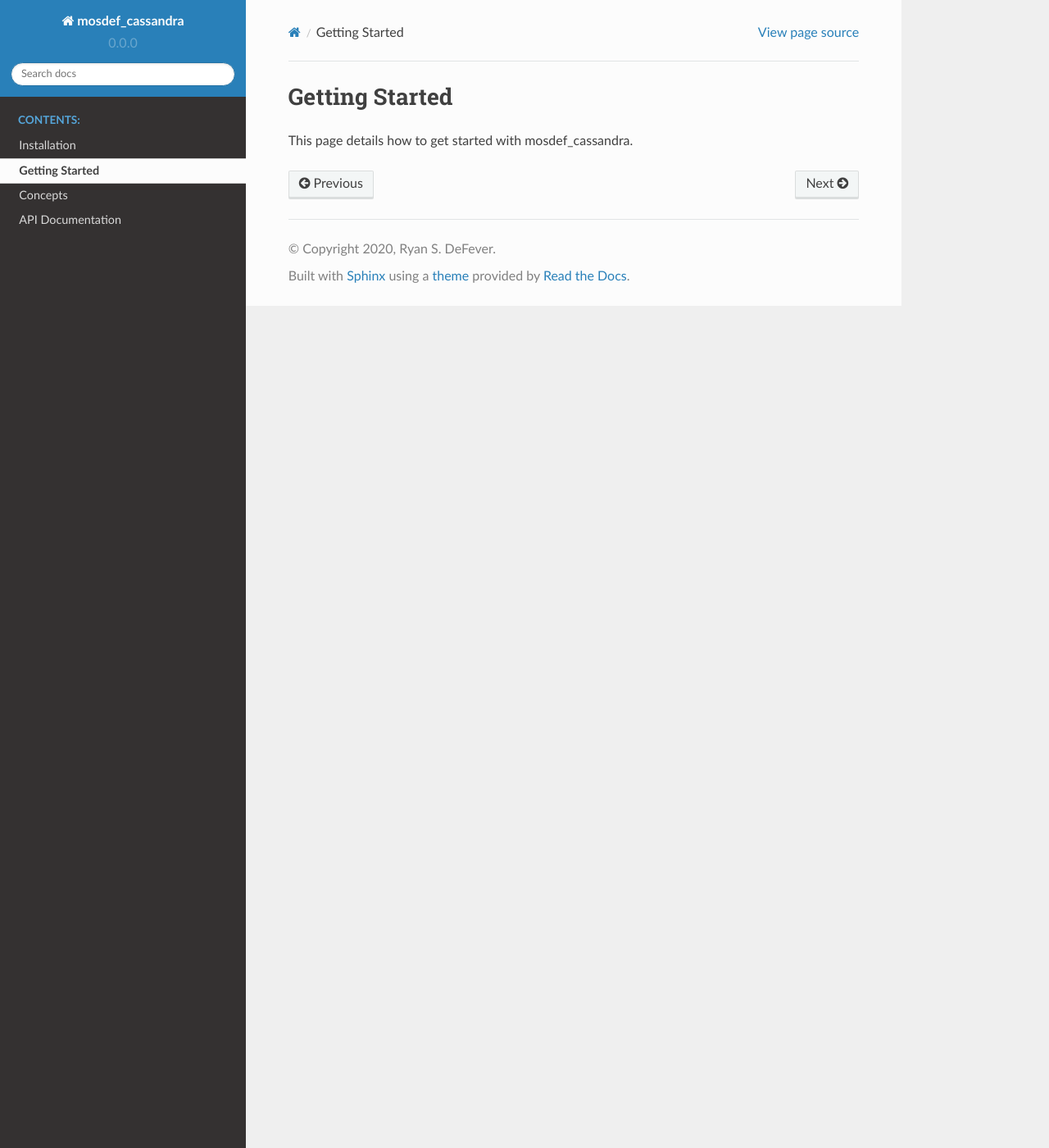
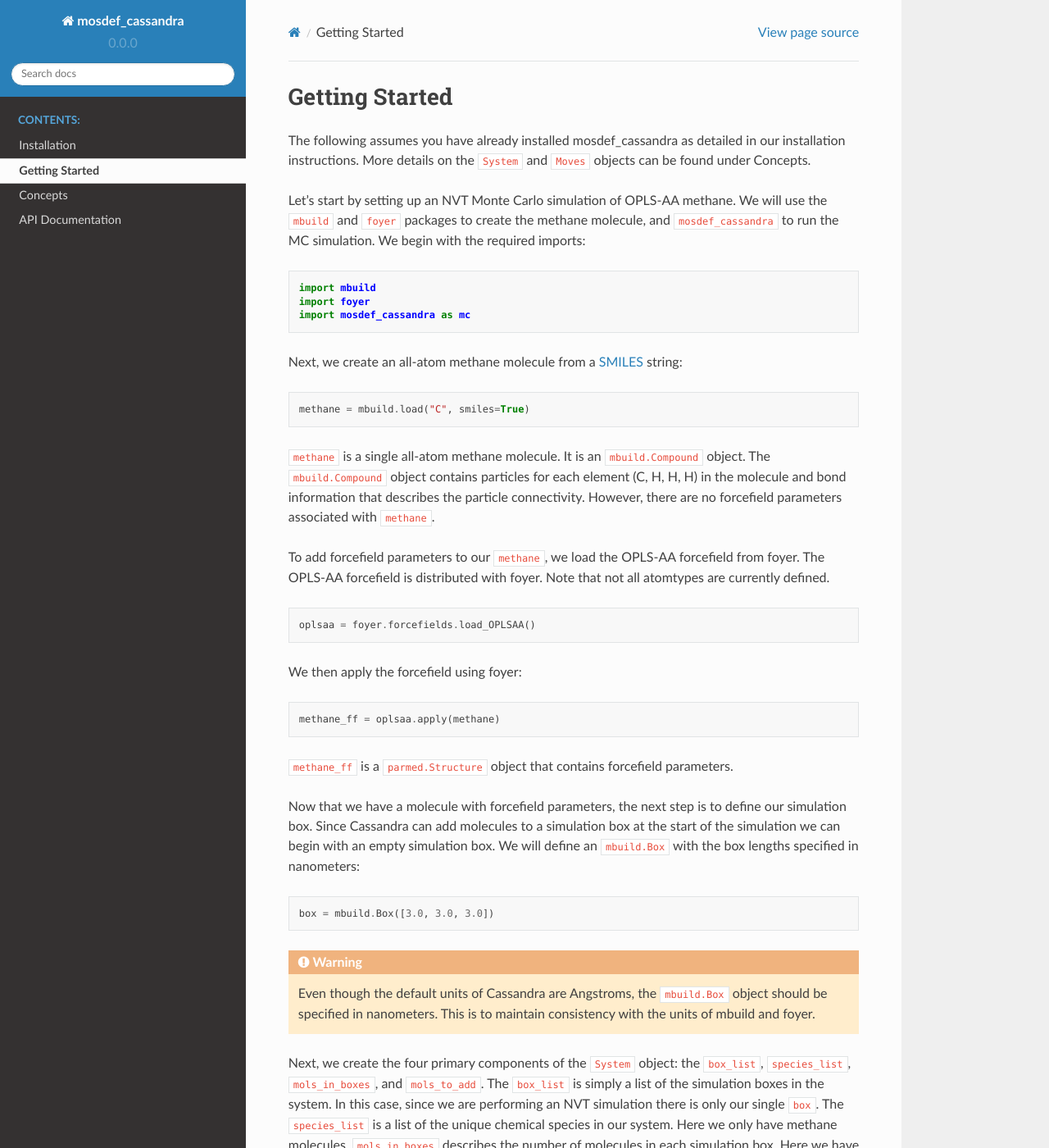
Before and after one commit to MaginnGroup/mosdef_cassandra, a Sphinx documentation site: the page built from docs/getting_started.rst, in a window 1280 px wide and 1400 px high. Shown: the whole window at 82% size. Built offline with Sphinx 7.4.7 and the Read the Docs theme 2.0.0, drawn with Linux system fonts in a browser that asks for light colours; the version number is read from the project's files by our own code; some of the changed text lies outside the part shown.

Commit message:
WIP: Updating/expanding docs

```diff
--- a/docs/getting_started.rst
+++ b/docs/getting_started.rst
@@ -1,4 +1,99 @@
 Getting Started
 ===============
 
-This page details how to get started with mosdef_cassandra.
+The following assumes you have already installed mosdef_cassandra
+as detailed in our installation instructions. More details on the
+``System`` and ``Moves`` objects can be found under Concepts.
+
+Let's start by setting up an NVT Monte Carlo simulation of OPLS-AA
+methane. We will use the ``mbuild`` and ``foyer`` packages to create
+the methane molecule, and ``mosdef_cassandra`` to run the MC simulation.
+We begin with the required imports:
+
+.. code-block:: python
+
+    import mbuild
+    import foyer
+    import mosdef_cassandra as mc
+
+Next, we create an all-atom methane molecule from a `SMILES
+<https://www.daylight.com/dayhtml/doc/theory/theory.smiles.html>`_ string:
+
+.. code-block:: python
+
+    methane = mbuild.load("C", smiles=True)
+
+``methane`` is a single all-atom methane molecule. It is an
+``mbuild.Compound`` object. The ``mbuild.Compound`` object contains particles
+for each element (C, H, H, H) in the molecule and bond information that
+describes the particle connectivity. However, there are no forcefield parameters
+associated with ``methane``.
+
+To add forcefield parameters to our ``methane``, we load the OPLS-AA forcefield
+from foyer. The OPLS-AA forcefield is distributed with foyer. Note that not
+all atomtypes are currently defined.
+
+.. code-block:: python
+
+   oplsaa = foyer.forcefields.load_OPLSAA()
+
+We then apply the forcefield using foyer:
+
+.. code-block:: python
+
+    methane_ff = oplsaa.apply(methane)
+
+``methane_ff`` is a ``parmed.Structure`` object that contains forcefield
+parameters.
+
+Now that we have a molecule with forcefield parameters, the next step is
+to define our simulation box. Since Cassandra can add molecules to a
+simulation box at the start of the simulation we can begin with an
+empty simulation box. We will define an ``mbuild.Box`` with the box
+lengths specified in nanometers:
+
+.. code-block:: python
+
+    box = mbuild.Box([3.0, 3.0, 3.0])
+
+.. warning::
+    Even though the default units of Cassandra are Angstroms, the
+    ``mbuild.Box`` object should be specified in nanometers. This is
+    to maintain consistency with the units of mbuild and foyer.
+
+Next, we create the four primary components of the ``System`` object:
+the ``box_list``, ``species_list``, ``mols_in_boxes``, and ``mols_to_add``.
+The ``box_list`` is simply a list of the simulation boxes in the system.
+In this case, since we are performing an NVT simulation there is only our
+single ``box``. The ``species_list`` is a list of the unique chemical
+species in our system. Here we only have methane molecules. ``mols_in_boxes``
+describes the number of molecules in each simulation box. Here we have
+one box, with a single component. Finally, ``mols_to_add`` describes the
+number of molecules that we wish to add to each box prior to beginning
+the simulation in Cassandra. We will add 50 methane molecules for this example.
+
+.. code-block:: python
+
+    box_list = [box]
+    species_list = [methane_ff]
+    mols_in_boxes = [[0]]
+    mols_to_add = [[50]]
+
+
+We now combine the four components created above into a single
+``System`` object.
+
+.. code-block:: python
+
+    system = mc.System(box_list, species_list, mols_to_add=mols_to_add)
+
+.. note::
+    ``mols_in_boxes`` and ``mols_to_add`` are optional arguments when creating
+    the ``System`` object. If they are not provided it is assumed that the
+    values are zero for all species in all boxes.
+
+.. note::
+    Each item in the ``species_list`` must be a ``parmed.Structure`` object with
+    the associated forcefield parameters. For example, ``species_list =
+    [methane]`` would not work because the ``mbuild.Compound`` object does not
+    contain any forcefield parameters.
```
Also changed, not shown: docs/concepts.rst (+43 -17 lines), docs/install.rst (+39 -8 lines).
